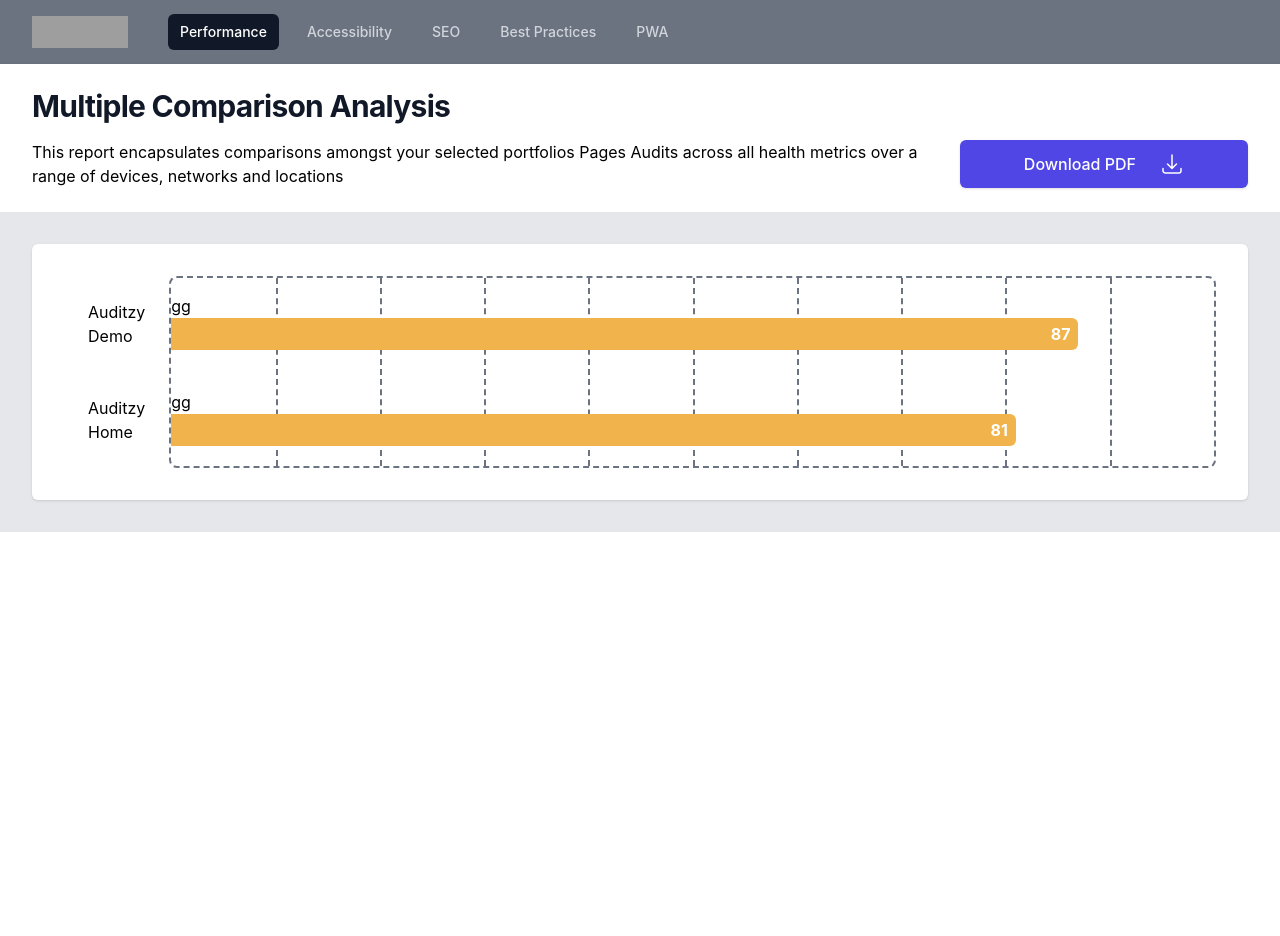
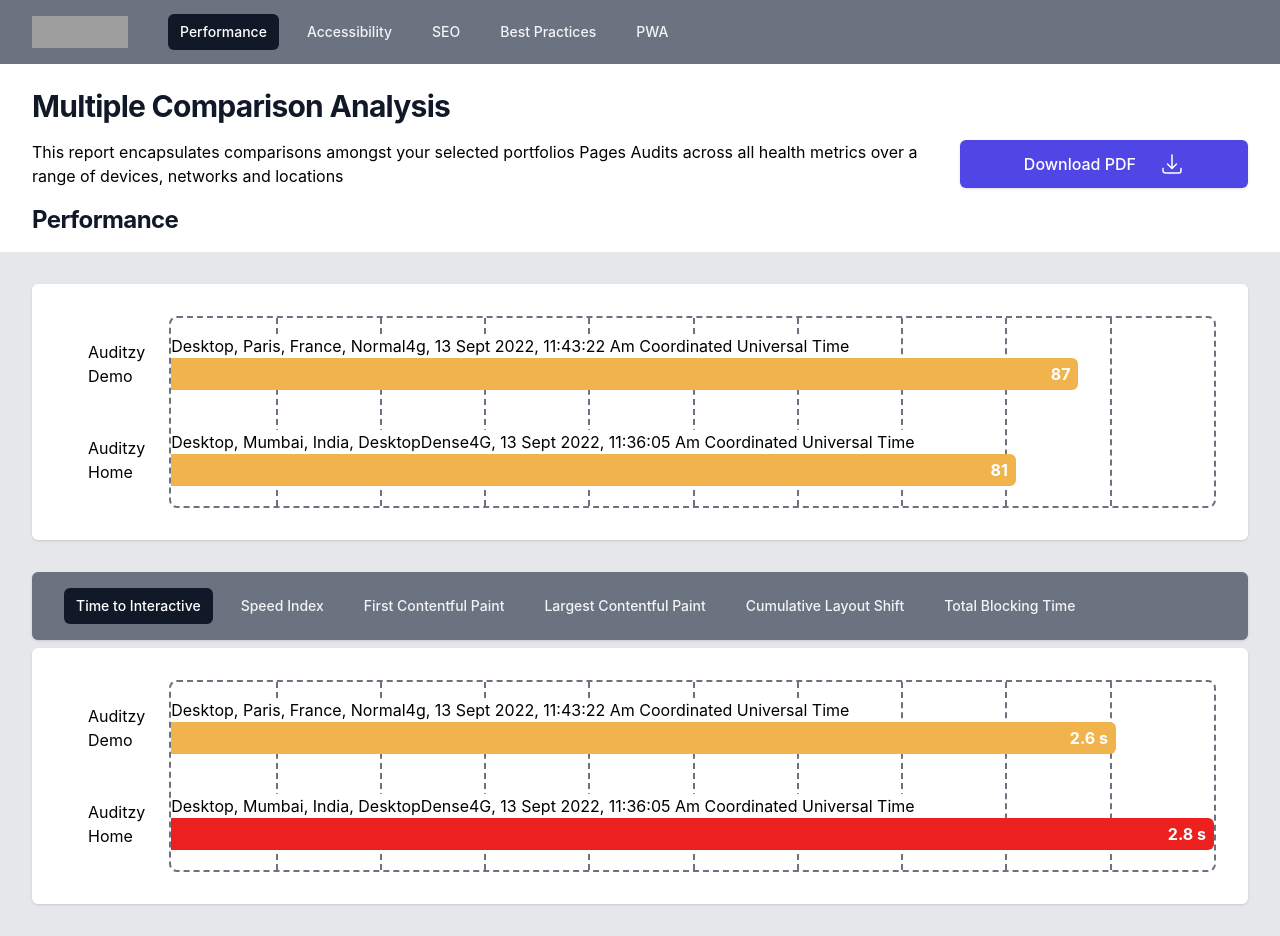
Before and after one commit to shashtag/stats-representation-with-pdf-download, a React (Create React App) app: page / in a window 1280 px wide. Before the commit the page ends 800 px from the top, so only its background shows below. Built offline with nearby package versions, Linux system fonts and the light colour scheme; grey boxes are pictures that could not be loaded; the HTML template or start-up script is replaced by a standard one.

Commit message:
✨ stats done

```diff
--- a/src/Components/Header.tsx
+++ b/src/Components/Header.tsx
@@ -1,12 +1,16 @@
 import { ArrowDownTrayIcon } from "@heroicons/react/24/outline";
 
-const Header = () => {
+type Props = {
+  page: string;
+};
+
+const Header = ({ page }: Props) => {
   return (
     <header className='bg-white shadow'>
       <div className='mx-auto max-w-7xl py-6 px-8'>
-        <h2 className='text-3xl font-bold tracking-tight mb-4 text-gray-900'>
+        <h1 className='text-3xl font-bold tracking-tight mb-4 text-gray-900'>
           Multiple Comparison Analysis
-        </h2>
+        </h1>
         <div className='flex'>
           <div>
             <p>
@@ -19,6 +23,9 @@
             Download PDF <ArrowDownTrayIcon className='block h-6 w-6 ml-6' />
           </div>
         </div>
+        <h3 className='text-2xl mt-4 font-bold tracking-tight -mb-2 text-gray-900'>
+          {page}
+        </h3>
       </div>
     </header>
   );
--- a/src/Components/Hero.tsx
+++ b/src/Components/Hero.tsx
@@ -3,17 +3,43 @@
 import Stats from "./StatsRep";
 import Header from "./Header";
 import useFormatData from "../Hooks/useFormatData";
+import performanceMetricsTitles from "../Data/performanceMetricsTitles";
 
+function classNames(...classes: any) {
+  return classes.filter(Boolean).join(" ");
+}
 export default function Hero() {
   const [page, setPage] = useState("Performance");
-  var { webPages, performances, accessibility, bestPractices, pwa, seo } =
-    useFormatData();
+  const [performanceTitle, setPerformanceTitle] = useState(
+    "Time to Interactive",
+  );
+  var {
+    webPages,
+    performances,
+    accessibility,
+    bestPractices,
+    pwa,
+    seo,
+    auditDetails,
+    fcp,
+    tti,
+    lcp,
+    si,
+    cls,
+    tbt,
+    maxfcp,
+    maxtti,
+    maxlcp,
+    maxsi,
+    maxcls,
+    maxtbt,
+  } = useFormatData();
 
   return (
-    <div className='min-h-full'>
+    <div className='min-h-full hidden lg:block'>
       <Nav page={page} setPage={setPage} />
-      <Header />
-      <main className='bg-gray-200 mx-auto max-w-7xl p-8'>
+      <Header page={page} />
+      <main className='bg-gray-200 mx-auto max-w-7xl p-8 '>
         <div className='bg-white shadow rounded-md p-8'>
           <Stats
             max={100}
@@ -29,8 +55,65 @@
                 ? pwa
                 : bestPractices
             }
+            auditDetails={auditDetails}
           />
         </div>
+        {page === "Performance" ? (
+          <>
+            <div className=' shadow rounded-md p-8 py-4 mt-8 mb-2 bg-gray-500'>
+              <div className='hidden md:block'>
+                <div className=' flex space-x-4 overflow-x-scroll'>
+                  {performanceMetricsTitles.map((item) => (
+                    <div
+                      onClick={() => setPerformanceTitle(item)}
+                      key={item}
+                      className={classNames(
+                        performanceTitle === item
+                          ? "bg-gray-900 text-white cursor-pointer whitespace-nowrap"
+                          : "text-gray-100 hover:bg-gray-700 hover:text-white",
+                        "px-3 py-2 rounded-md text-sm font-medium cursor-pointer whitespace-nowrap",
+                      )}>
+                      {item}
+                    </div>
+                  ))}
+                </div>
+              </div>
+            </div>
+            <div className='bg-white shadow rounded-md p-8'>
+              <Stats
+              rev={true}
+                max={
+                  performanceTitle === "Time to Interactive"
+                    ? maxtti
+                    : performanceTitle === "Speed Index"
+                    ? maxsi
+                    : performanceTitle === "First Contentful Paint"
+                    ? maxfcp
+                    : performanceTitle === "Largest Contentful Paint"
+                    ? maxlcp
+                    : performanceTitle === "Cumulative Layout Shift"
+                    ? maxcls
+                    : maxtbt
+                }
+                webPages={webPages}
+                barValues={
+                  performanceTitle === "Time to Interactive"
+                    ? tti
+                    : performanceTitle === "Speed Index"
+                    ? si
+                    : performanceTitle === "First Contentful Paint"
+                    ? fcp
+                    : performanceTitle === "Largest Contentful Paint"
+                    ? lcp
+                    : performanceTitle === "Cumulative Layout Shift"
+                    ? cls
+                    : tbt
+                }
+                auditDetails={auditDetails}
+              />
+            </div>
+          </>
+        ) : null}
       </main>
     </div>
   );
--- a/src/Components/Nav.tsx
+++ b/src/Components/Nav.tsx
@@ -29,15 +29,15 @@
               <div className='ml-10 flex items-baseline space-x-4'>
                 {navigation.map((item) => (
                   <div
-                    onClick={() => setPage(item.name)}
-                    key={item.name}
+                    onClick={() => setPage(item)}
+                    key={item}
                     className={classNames(
-                      page === item.name
+                      page === item
                         ? "bg-gray-900 text-white cursor-pointer"
-                        : "text-gray-300 hover:bg-gray-700 hover:text-white",
+                        : "text-gray-100 hover:bg-gray-700 hover:text-white",
                       "px-3 py-2 rounded-md text-sm font-medium cursor-pointer",
                     )}>
-                    {item.name}
+                    {item}
                   </div>
                 ))}
               </div>
--- a/src/Components/StatsRep.tsx
+++ b/src/Components/StatsRep.tsx
@@ -1,12 +1,12 @@
-import React from "react";
-
 type Props = {
   max: number;
   webPages: WebPageType[];
-  barValues: BarValueType[] | null;
+  barValues: BarValueType[];
+  auditDetails: AuditDetailsType[];
+  rev?: boolean;
 };
 
-const StatsRep = ({ max, webPages, barValues }: Props) => {
+const StatsRep = ({ max, webPages, barValues, auditDetails, rev }: Props) => {
   return (
     <div className='grid grid-cols-stats '>
       <div>
@@ -31,21 +31,33 @@
           <div className='border-l-2 border-dashed border-gray-500 '></div>
         </div>
         <div className='absolute w-full h-full -top-6 '>
-          {barValues?.map((value) => {
+          {barValues?.map((value, i) => {
             let percent = (value.value * 100) / max;
 
             return (
               <div className='my-10 ' key={value.id}>
-                <div>gg</div>
+                <div className='bg-white capitalize w-max'>
+                  {auditDetails[i].device}, {auditDetails[i].region},{" "}
+                  {auditDetails[i].network},{" "}
+                  {new Intl.DateTimeFormat("en-IN", {
+                    dateStyle: "medium",
+                    timeStyle: "full",
+                  }).format(new Date(auditDetails[i].createdAt))}
+                </div>
                 <div
                   style={{
                     width: `${percent}%`,
-                    background:
-                      percent >= 90
+                    background: rev
+                      ? percent <= 90
                         ? "#1D893E"
-                        : percent >= 80
+                        : percent <= 95
                         ? "#F1B44C"
-                        : "#EB201F",
+                        : "#EB201F"
+                      : percent >= 90
+                      ? "#1D893E"
+                      : percent >= 80
+                      ? "#F1B44C"
+                      : "#EB201F",
                   }}
                   className='rounded-r-md h-8 flex align-middle justify-end'>
                   <div className='flex mx-2 mt-1 text-white font-bold'>
--- a/src/Data/apiData.js
+++ b/src/Data/apiData.js
@@ -23,6 +23,7 @@
     network: "normal4g",
     device: "desktop",
     region: "Paris, France",
+    createdAt: "2022-09-13T11:43:22.450Z",
   },
   {
     portfolioName: "Auditzy",
@@ -48,6 +49,7 @@
     network: "desktopDense4G",
     device: "desktop",
     region: "Mumbai, India",
+    createdAt: "2022-09-13T11:36:05.849Z",
   },
 ];
 
--- a/src/Data/navigation.js
+++ b/src/Data/navigation.js
@@ -1,9 +1,9 @@
 const navigation = [
-  { name: "Performance" },
-  { name: "Accessibility" },
-  { name: "SEO" },
-  { name: "Best Practices" },
-  { name: "PWA" },
+  "Performance",
+  "Accessibility",
+  "SEO",
+  "Best Practices",
+  "PWA",
 ];
 
 export default navigation;
--- /dev/null
+++ b/src/Data/performanceMetricsTitles.js
@@ -0,0 +1,10 @@
+const performanceMetricsTitles = [
+  "Time to Interactive",
+  "Speed Index",
+  "First Contentful Paint",
+  "Largest Contentful Paint",
+  "Cumulative Layout Shift",
+  "Total Blocking Time",
+];
+
+export default performanceMetricsTitles;
--- a/src/Hooks/useFormatData.tsx
+++ b/src/Hooks/useFormatData.tsx
@@ -9,7 +9,21 @@
   const [seo, setSeo] = useState<BarValueType[]>([]);
   const [pwa, setPwa] = useState<BarValueType[]>([]);
   const [bestPractices, setBestPractices] = useState<BarValueType[]>([]);
+  const [tti, setTti] = useState<BarValueType[]>([]);
+  const [si, setSi] = useState<BarValueType[]>([]);
+  const [fcp, setFcp] = useState<BarValueType[]>([]);
+  const [lcp, setLcp] = useState<BarValueType[]>([]);
+  const [tbt, setTbt] = useState<BarValueType[]>([]);
+  const [cls, setCls] = useState<BarValueType[]>([]);
   const [webPages, setWebPages] = useState<WebPageType[]>([]);
+  const [auditDetails, setAuditDetails] = useState<AuditDetailsType[]>([]);
+
+  const [maxtti, setMaxtti] = useState(0);
+  const [maxsi, setMaxsi] = useState(0);
+  const [maxlcp, setMaxlcp] = useState(0);
+  const [maxfcp, setMaxfcp] = useState(0);
+  const [maxtbt, setMaxtbt] = useState(0);
+  const [maxcls, setMaxcls] = useState(0);
 
   useEffect(() => {
     if (firstMount.current) {
@@ -18,6 +32,16 @@
         setWebPages((prev) => [
           ...prev,
           { id: x.page, portfolioName: x.portfolioName, pageName: x.pageName },
+        ]);
+        setAuditDetails((prev) => [
+          ...prev,
+          {
+            id: x.page,
+            createdAt: x.createdAt,
+            device: x.device,
+            network: x.network,
+            region: x.region,
+          },
         ]);
         setPerformances((prev) => [
           ...prev,
@@ -35,6 +59,47 @@
           ...prev,
           { id: x.page, value: x.seo, display: x.seo },
         ]);
+        setTti((prev) => [
+          ...prev,
+          { id: x.page, value: x.ttiNumericValue, display: x.ttiDisplayValue },
+        ]);
+        setMaxtti((prev) =>
+          x.ttiNumericValue > prev ? x.ttiNumericValue : prev,
+        );
+
+        setSi((prev) => [
+          ...prev,
+          { id: x.page, value: x.siNumericValue, display: x.siDisplayValue },
+        ]);
+        setMaxsi((prev) => (x.siNumericValue > prev ? x.siNumericValue : prev));
+        setFcp((prev) => [
+          ...prev,
+          { id: x.page, value: x.fcpNumericValue, display: x.fcpDisplayValue },
+        ]);
+        setMaxfcp((prev) =>
+          x.fcpNumericValue > prev ? x.fcpNumericValue : prev,
+        );
+        setLcp((prev) => [
+          ...prev,
+          { id: x.page, value: x.lcpNumericValue, display: x.lcpDisplayValue },
+        ]);
+        setMaxlcp((prev) =>
+          x.lcpNumericValue > prev ? x.lcpNumericValue : prev,
+        );
+        setTbt((prev) => [
+          ...prev,
+          { id: x.page, value: x.tbtNumericValue, display: x.tbtDisplayValue },
+        ]);
+        setMaxtbt((prev) =>
+          x.tbtNumericValue > prev ? x.tbtNumericValue : prev,
+        );
+        setCls((prev) => [
+          ...prev,
+          { id: x.page, value: x.clsNumericValue, display: x.clsDisplayValue },
+        ]);
+        setMaxcls((prev) =>
+          x.clsNumericValue > prev ? x.clsNumericValue : prev,
+        );
         setBestPractices((prev) => [
           ...prev,
           { id: x.page, value: x.bestPractices, display: x.bestPractices },
@@ -45,7 +110,27 @@
     return () => {};
   }, []);
 
-  return { webPages, performances, accessibility, seo, pwa, bestPractices };
+  return {
+    webPages,
+    performances,
+    accessibility,
+    seo,
+    pwa,
+    bestPractices,
+    auditDetails,
+    tti,
+    fcp,
+    lcp,
+    cls,
+    tbt,
+    si,
+    maxfcp,
+    maxtti,
+    maxlcp,
+    maxsi,
+    maxcls,
+    maxtbt,
+  };
 };
 
 export default useFormatData;
```
Also changed, not shown: src/global.d.ts (+7 -0 lines).
